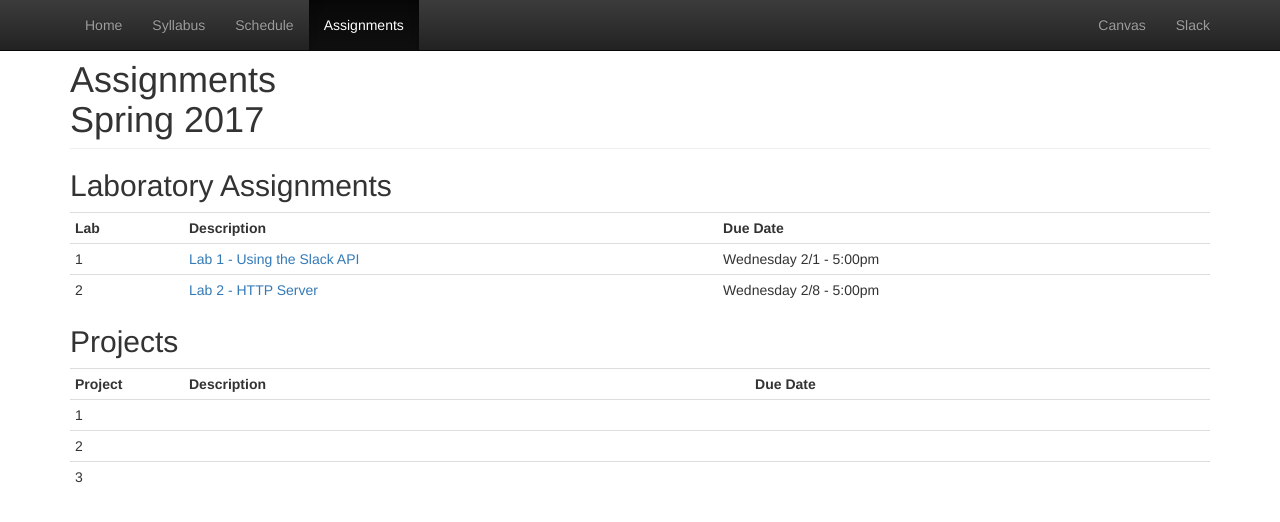
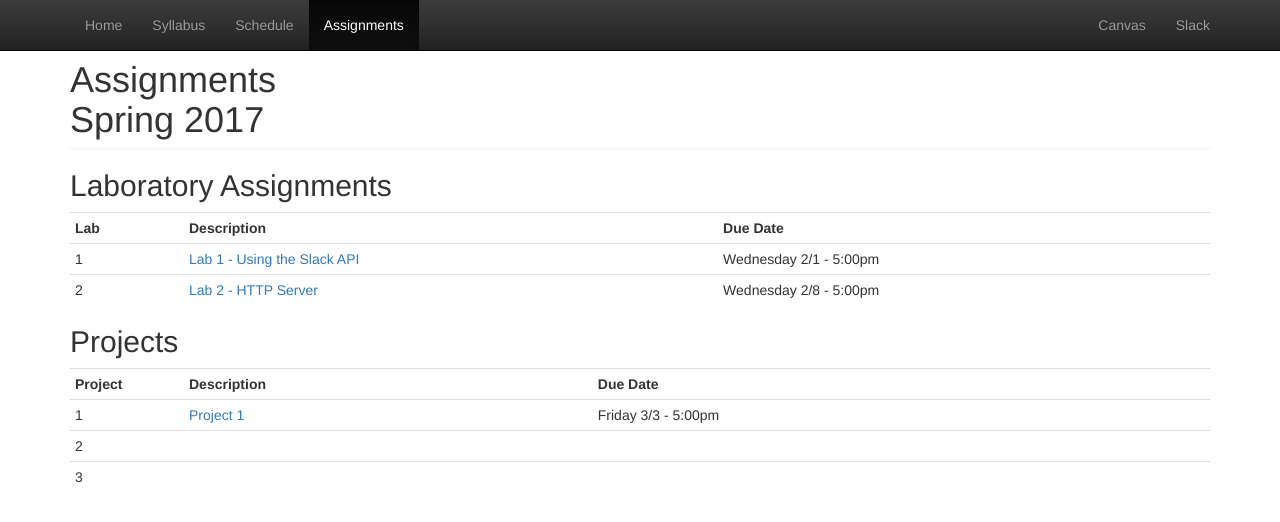
Before and after one commit to CS682-S17/cs682-s17.github.io, a Jekyll site: the page built from assignments.html, in a window 1280 px wide. Shown: the top 522 px of the page. Built offline with Jekyll 4.4.1, drawn with Linux system fonts in a browser that asks for light colours.

Commit message:
link to project 1

```diff
--- a/assignments.html
+++ b/assignments.html
@@ -40,8 +40,8 @@ title: Assignments
    </tr>
    <tr>
      <td>1</td>
-     <td></td>
-     <td></td>
+     <td><a href="https://github.com/CS682-S17/assignments/wiki/Project-1">Project 1</a><br/></td>
+     <td>Friday 3/3 - 5:00pm</td>
    </tr>
    <tr>
      <td>2</td>
--- a/schedule.html
+++ b/schedule.html
@@ -92,7 +92,9 @@ title: Schedule
 			</td>
 			<td>
 			</td>
-			<td></td>
+			<td>
+				<a href="https://github.com/CS682-S17/assignments/wiki/Project-1">Project 1</a><br/>
+			</td>
 		</tr>
 		<tr>
 			<td>7<br/>3/7-3/9</td>
```
